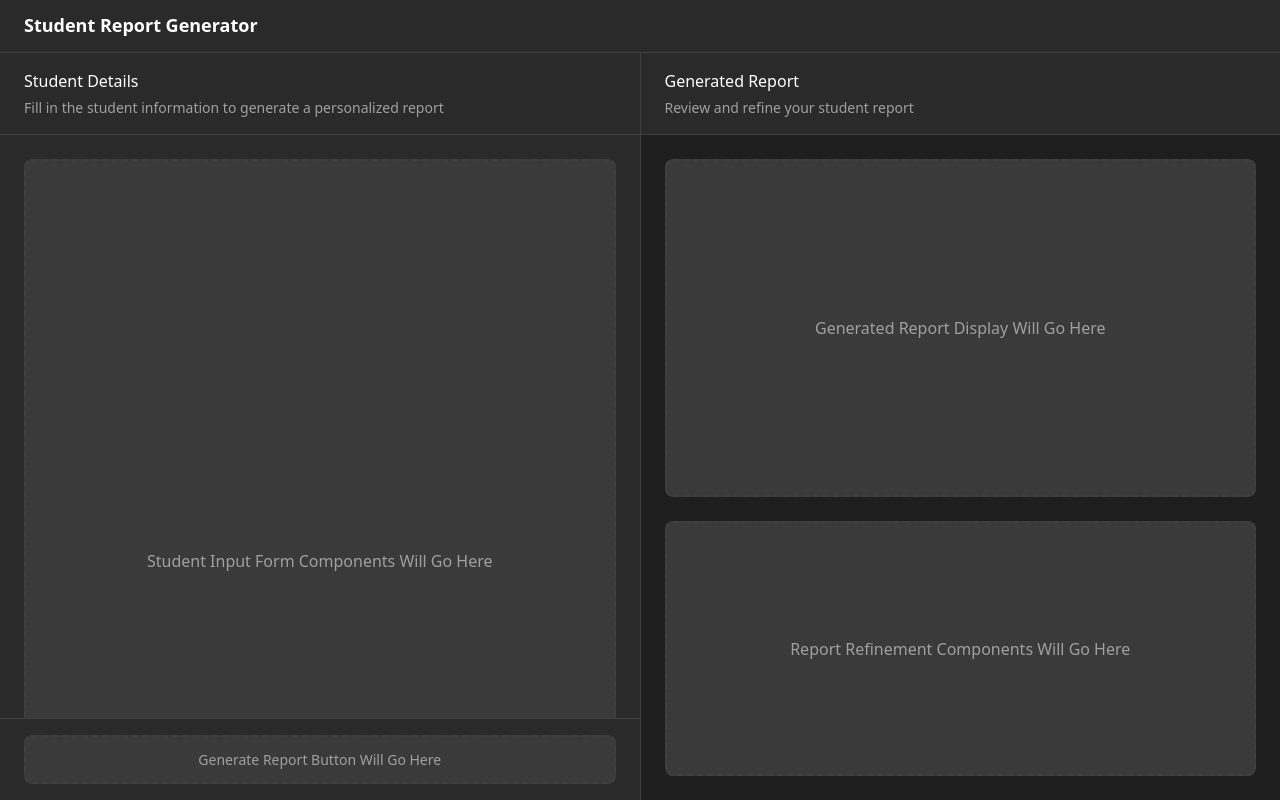
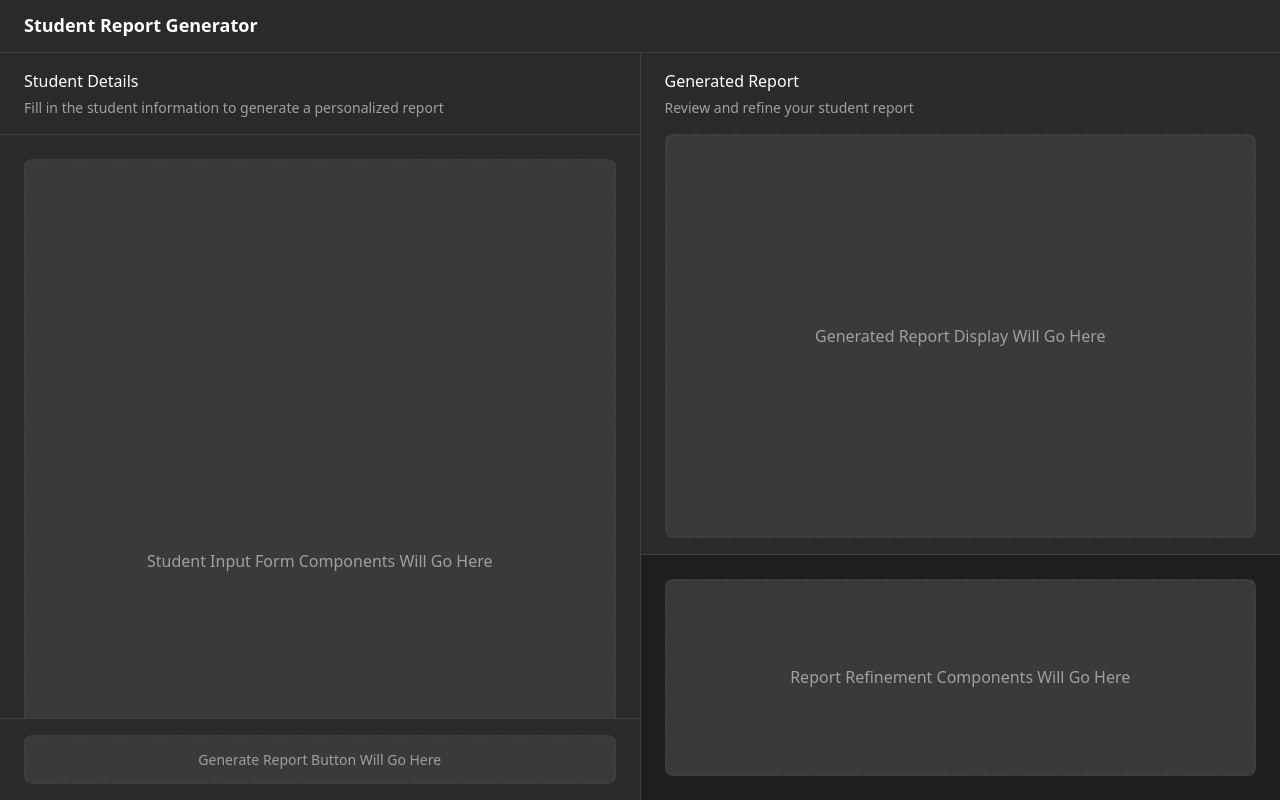
Before and after one commit to keithchewzk/report-scribe, a React (Vite) app in the folder frontend/: page / in a window 1280 px wide. Built offline with nearby package versions, Linux system fonts and the light colour scheme.

Commit message:
abstract the code from main app file regarding the right report panel into new components, specifically a ReportPanel component with 2 subcomponents called Report and Refinement

```diff
--- a/frontend/src/App.jsx
+++ b/frontend/src/App.jsx
@@ -1,5 +1,6 @@
 import './App.css'
 import StudentDetailsPanel from './components/StudentDetailsPanel'
+import ReportPanel from './components/ReportPanel'
 
 function App() {
   return (
@@ -32,68 +33,7 @@ function App() {
         <StudentDetailsPanel />
 
         {/* Right Panel - Report Display & Refinement */}
-        <div style={{
-          width: '50%',
-          display: 'flex',
-          flexDirection: 'column',
-          backgroundColor: '#1e1e1e'
-        }}>
-          {/* Right Panel Header */}
-          <div style={{
-            padding: '16px 24px',
-            borderBottom: '1px solid #404040',
-            backgroundColor: '#2a2a2a',
-            flexShrink: 0
-          }}>
-            <h2 style={{ margin: 0, fontSize: '16px', fontWeight: '500', color: '#ffffff' }}>
-              Generated Report
-            </h2>
-            <p style={{ margin: '4px 0 0 0', fontSize: '14px', color: '#a0a0a0' }}>
-              Review and refine your student report
-            </p>
-          </div>
-
-          {/* Right Panel Scrollable Content */}
-          <div style={{
-            flex: 1,
-            overflowY: 'auto',
-            padding: '24px',
-            display: 'flex',
-            flexDirection: 'column',
-            gap: '24px',
-            backgroundColor: '#1e1e1e'
-          }}>
-            {/* Report Display Area */}
-            <div style={{
-              height: '400px',
-              backgroundColor: '#3a3a3a',
-              border: '2px dashed #404040',
-              borderRadius: '8px',
-              display: 'flex',
-              alignItems: 'center',
-              justifyContent: 'center',
-              fontSize: '16px',
-              color: '#a0a0a0'
-            }}>
-              Generated Report Display Will Go Here
-            </div>
-
-            {/* Report Refinement Area */}
-            <div style={{
-              height: '300px',
-              backgroundColor: '#3a3a3a',
-              border: '2px dashed #404040',
-              borderRadius: '8px',
-              display: 'flex',
-              alignItems: 'center',
-              justifyContent: 'center',
-              fontSize: '16px',
-              color: '#a0a0a0'
-            }}>
-              Report Refinement Components Will Go Here
-            </div>
-          </div>
-        </div>
+        <ReportPanel />
       </div>
     </div>
   )
--- /dev/null
+++ b/frontend/src/components/ReportPanel/Refinement.jsx
@@ -0,0 +1,29 @@
+function Refinement() {
+  return (
+    <div style={{
+      flex: 1,
+      overflowY: 'auto',
+      padding: '24px',
+      display: 'flex',
+      flexDirection: 'column',
+      gap: '24px',
+      backgroundColor: '#1e1e1e'
+    }}>
+      <div style={{
+        height: '300px',
+        backgroundColor: '#3a3a3a',
+        border: '2px dashed #404040',
+        borderRadius: '8px',
+        display: 'flex',
+        alignItems: 'center',
+        justifyContent: 'center',
+        fontSize: '16px',
+        color: '#a0a0a0'
+      }}>
+        Report Refinement Components Will Go Here
+      </div>
+    </div>
+  )
+}
+
+export default Refinement
--- /dev/null
+++ b/frontend/src/components/ReportPanel/Report.jsx
@@ -0,0 +1,35 @@
+function Report() {
+  return (
+    <div style={{
+      padding: '16px 24px',
+      borderBottom: '1px solid #404040',
+      backgroundColor: '#2a2a2a',
+      flexShrink: 0
+    }}>
+      <h2 style={{ margin: 0, fontSize: '16px', fontWeight: '500', color: '#ffffff' }}>
+        Generated Report
+      </h2>
+      <p style={{ margin: '4px 0 0 0', fontSize: '14px', color: '#a0a0a0' }}>
+        Review and refine your student report
+      </p>
+
+      {/* Report Display Content */}
+      <div style={{
+        marginTop: '16px',
+        height: '400px',
+        backgroundColor: '#3a3a3a',
+        border: '2px dashed #404040',
+        borderRadius: '8px',
+        display: 'flex',
+        alignItems: 'center',
+        justifyContent: 'center',
+        fontSize: '16px',
+        color: '#a0a0a0'
+      }}>
+        Generated Report Display Will Go Here
+      </div>
+    </div>
+  )
+}
+
+export default Report
--- /dev/null
+++ b/frontend/src/components/ReportPanel/index.jsx
@@ -0,0 +1,18 @@
+import Report from './Report'
+import Refinement from './Refinement'
+
+function ReportPanel() {
+  return (
+    <div style={{
+      width: '50%',
+      display: 'flex',
+      flexDirection: 'column',
+      backgroundColor: '#1e1e1e'
+    }}>
+      <Report />
+      <Refinement />
+    </div>
+  )
+}
+
+export default ReportPanel
```
